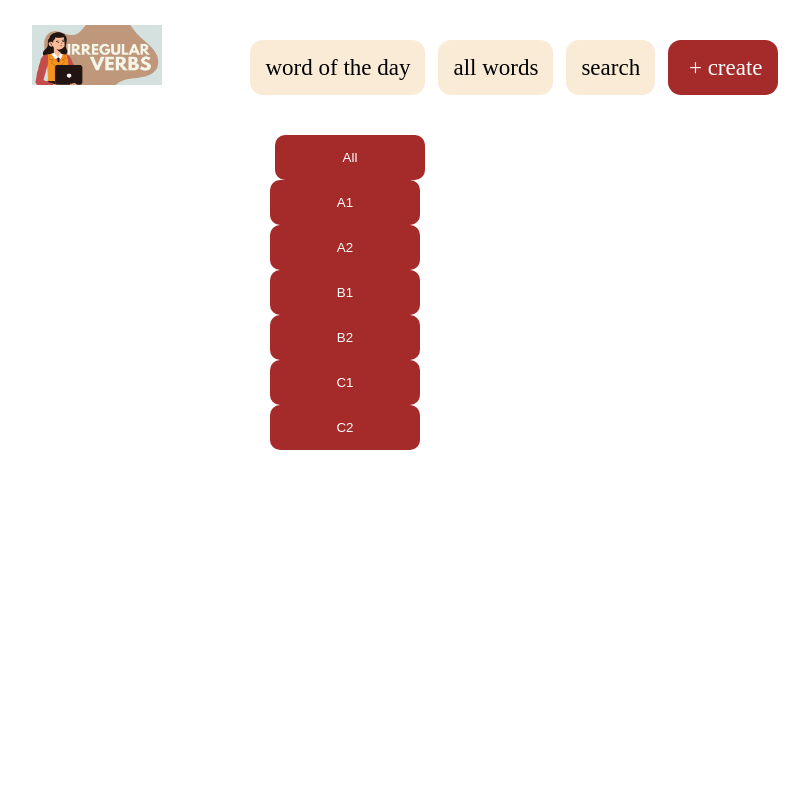
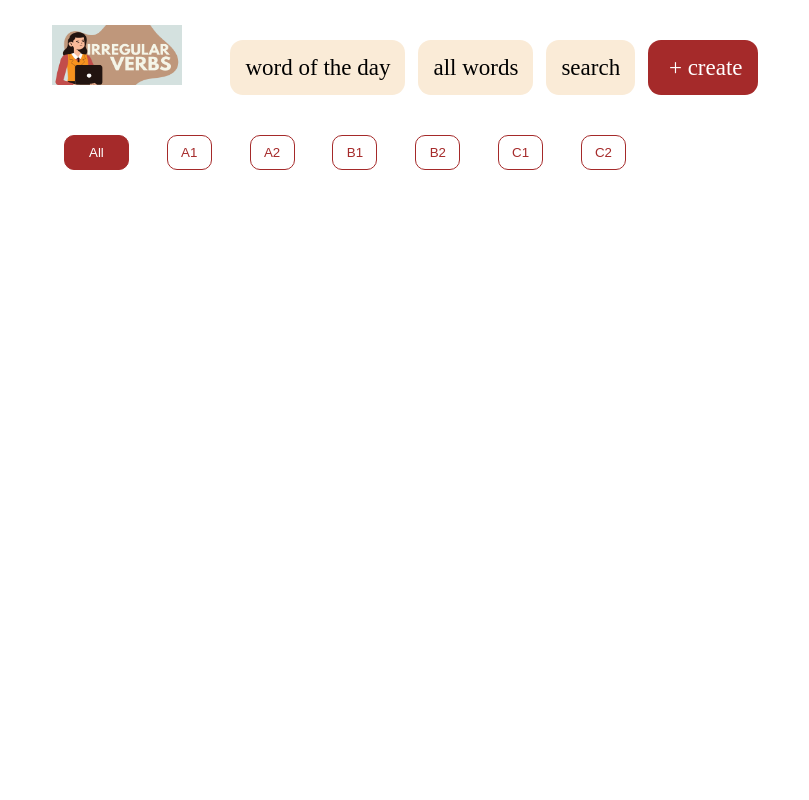
Before and after one commit to Kate1985sky/app-irregular-verbs, a React (Create React App) app: page /all-words in a window 1280 px wide. Shown: the top 800 px of the page, without its empty margins (295-1104 px from the left). Built offline with nearby package versions, Linux system fonts and the light colour scheme.

Commit message:
create component Level an AllCards

```diff
--- /dev/null
+++ b/src/components/AllCards/AllCards.js
@@ -0,0 +1,63 @@
+import React from "react";
+import { useEditor } from "../../hooks/EditorProvider";
+import styles from "./AllCards.module.css";
+
+export const AllCards = () => {
+  const value = useEditor();
+
+  function handleSwithCard(id) {
+    const updatedCompleted = value.words.map((card) => {
+      if (card.id === id) {
+        return {
+          ...card,
+          completed: !value.words.completed,
+        };
+      }
+      return card;
+    });
+    value.setWords(updatedCompleted);
+    console.log(updatedCompleted);
+  }
+
+  return (
+    <div className={styles.cards}>
+      <ul>
+        {value.words.map((card) => (
+          <li key={card.id}>
+            {card.completed === false ? (
+              <div className={styles.card}>
+                <button
+                  className={styles.blockLevel}
+                  onClick={() => handleSwithCard(card.id)}
+                >
+                  {card.levels}
+                </button>
+                <span className={styles.items}>
+                  {card["1st form"]}
+                  {card["2st form"]}
+                  {card["3st form"]}
+                </span>
+                <span className={styles.items}>{card["example of usage"]}</span>
+              </div>
+            ) : (
+              <div className={styles.card}>
+                <button
+                  className={styles.blockLevel}
+                  onClick={() => handleSwithCard(card.id)}
+                >
+                  {card.levels}
+                </button>
+                <span className={styles.items}>
+                  {card["translate of the world"]}
+                </span>
+                <span className={styles.items}>
+                  {card["translate of the example"]}
+                </span>
+              </div>
+            )}
+          </li>
+        ))}
+      </ul>
+    </div>
+  );
+};
--- /dev/null
+++ b/src/components/AllCards/AllCards.module.css
@@ -0,0 +1,39 @@
+.cards {
+    width: 600px;
+    height: 100%;
+    display: flex;
+    align-items:flex-start;
+    flex-wrap: wrap;
+    margin-top: 35px;
+
+}
+.card {
+    width: 250px;
+    height: 150px;
+    border-radius: 13px;
+    border: 1px solid brown;
+    padding: 10px;
+}
+ul {
+    list-style: none;
+    padding: 0;
+    margin: 0;
+}
+.blockLevel {
+    width: 240px;
+    height: 35px;
+    display: flex;
+    justify-content: center;
+    text-align: center;
+    align-items: center;
+    background-color:aqua;
+    border-radius: 13px;
+    cursor: pointer;
+}
+.items {
+    width: 250px;
+    height: 45px;
+    display: flex;
+    justify-content: space-around;
+    margin-top: 15px;
+}
--- /dev/null
+++ b/src/components/Levels/Levels.js
@@ -0,0 +1,70 @@
+import React from "react";
+import { useEditor } from "../../hooks/EditorProvider";
+import styles from "./Levels.module.css";
+
+export const Levels = () => {
+  const value = useEditor();
+
+  const handleFilterCard = (e) => {
+
+    // const filterLevels = value.words.filter(
+    //   (item) => item.levels === id
+    // );
+
+    console.log(e);
+  };
+
+  return (
+    <div className={styles.filter}>
+      <button className={styles.btn}>All</button>
+      <button
+        type="button"
+        data-id={"A1"}
+        onClick={(e) => handleFilterCard(e)}
+        className={styles.btn}
+      >
+        A1
+      </button>
+      <button
+        type="button"
+        data-id={"A2"}
+        onClick={(e) => handleFilterCard(e)}
+        className={styles.btn}
+      >
+        A2
+      </button>
+      <button
+        type="button"
+        data-id={"B1"}
+        onClick={(e) => handleFilterCard(e)}
+        className={styles.btn}
+      >
+        B1
+      </button>
+      <button
+        type="button"
+        data-id={"B2"}
+        onClick={(e) => handleFilterCard(e)}
+        className={styles.btn}
+      >
+        B2
+      </button>
+      <button
+        type="button"
+        data-id={"C1"}
+        onClick={(e) => handleFilterCard(e)}
+        className={styles.btn}
+      >
+        C1
+      </button>
+      <button
+        type="button"
+        data-id={"C2"}
+        onClick={(e) => handleFilterCard(e)}
+        className={styles.btn}
+      >
+        C2
+      </button>
+    </div>
+  );
+};
--- /dev/null
+++ b/src/components/Levels/Levels.module.css
@@ -0,0 +1,22 @@
+.filter {
+    display: flex;
+    justify-content: center;
+}
+.btn {
+    width: 45px;
+    height: 35px;
+    background-color:white;
+    border: 1px solid brown;
+    color: brown;
+    cursor: pointer;
+}
+.btn:first-child {
+    width: 65px;
+    height: 35px;
+    background-color: brown;
+    color: white;
+}
+.btn:hover {
+    background-color:rgb(233, 204, 168);
+    transition: 0.5s;
+}
--- a/src/components/Main/Main.module.css
+++ b/src/components/Main/Main.module.css
@@ -1,4 +1,3 @@
 .main {
-    /* overflow: hidden; */
     min-height: 100vh;
   }
--- a/src/components/Navigation/Navigation.js
+++ b/src/components/Navigation/Navigation.js
@@ -1,8 +1,11 @@
 import React from "react";
 import { Link } from "react-router-dom";
 import styles from "./Navigation.module.css";
+import { useEditor } from "../../hooks/EditorProvider";
 
 export const Navigation = () => {
+  const value = useEditor();
+
   return (
 
     <nav className={styles.container}>
--- a/src/hooks/EditorProvider.js
+++ b/src/hooks/EditorProvider.js
@@ -2,45 +2,32 @@ import React, { useContext, useEffect, useState } from "react";
 
 const EditorContext = React.createContext(null);
 
-const EditorProvider = ({ children, dataKey = "list" }) => {
+const EditorProvider = ({ children, dataKey = "irregular-verbs-store" }) => {
   const itemLocalStorage = localStorage.getItem(dataKey)
     ? JSON.parse(localStorage.getItem(dataKey))
     : [];
 
-  const [input, setInput] = useState(itemLocalStorage);
-
-  function changeHeandler(event) {
-    value.setInput({ ...value.input, [event.target.name]: event.target.value });
-  }
-
-  function onSubmit(text) {
-    const item = {
-      value: text,
-    };
-    setInput(() => [...input, item]);
-  }
-
-  function submitForm() {
-    onSubmit(input);
-    setInput("");
-  }
-
-  function onKeyDown(event) {
-    event.preventDefault();
-    onSubmit(input);
-  }
+  const [words, setWords] = useState(itemLocalStorage);
 
   useEffect(() => {
-    localStorage.setItem(dataKey, JSON.stringify(input));
-  }, [input]);
+    localStorage.setItem(dataKey, JSON.stringify(words));
+  }, [words]);
+
+  const addWord = (newWord) => {
+    setWords((prev) => [
+      ...prev,
+      {
+        ...newWord,
+        id: crypto.randomUUID(),
+        completed: false
+      }
+    ])
+  };
 
   const value = {
-    input,
-    setInput,
-    changeHeandler,
-    submitForm,
-    onKeyDown,
-    onSubmit
+    words,
+    addWord,
+    setWords
   };
 
   return (
--- a/src/pages/AllWords/AllWords.js
+++ b/src/pages/AllWords/AllWords.js
@@ -1,49 +1,15 @@
 import { ContentBox } from "../../components/ContentBox/ContentBox";
-import { useEditor } from "../../hooks/EditorProvider";
+import { Levels } from '../../components/Levels/Levels';
+import { AllCards } from "../../components/AllCards/AllCards";
 import styles from "./AllWords.module.css";
 
 export const AllWords = () => {
-  const value = useEditor();
-    function handleSwithCard() {
 
-    }
   return (
     <ContentBox>
       <div className={styles.wrapper}>
-        <div className={styles.filter}>
-          <span>
-            <button>All</button>
-          </span>
-          <button>A1</button>
-          <button>A2</button>
-          <button>B1</button>
-          <button>B2</button>
-          <button>C1</button>
-          <button>C2</button>
-        </div>
-        <div className={styles.cards}>
-          <ul>
-            {value.input.map((card) => (
-              <li>
-                <div
-                  className={styles.card}
-                  key={card.id}
-                  onClick={() => handleSwithCard(card.id)}
-                >
-                  <span>A1</span>
-                  <span className={styles.items}>
-                    {card["1st form"]}
-                    {card["2st form"]}
-                    {card["3st form"]}
-                  </span>
-                  <span className={styles.items}>
-                    {card["example of usage"]}
-                  </span>
-                </div>
-              </li>
-            ))}
-          </ul>
-        </div>
+        <Levels />
+        <AllCards />
       </div>
     </ContentBox>
   );
--- a/src/pages/AllWords/AllWords.module.css
+++ b/src/pages/AllWords/AllWords.module.css
@@ -0,0 +1,6 @@
+
+.wrapper {
+    width: 600px;
+    height: 100%;
+    margin: 0 auto;
+}
--- a/src/pages/WordOfTheDay/WordOfTheDay.js
+++ b/src/pages/WordOfTheDay/WordOfTheDay.js
@@ -0,0 +1,10 @@
+
+
+export function WordOfTheDay() {
+
+    return (
+        <div>
+            <p>Hi</p>
+        </div>
+    )
+}
```
Also changed, not shown: src/pages/Create/Create.js (+48 -18 lines).
